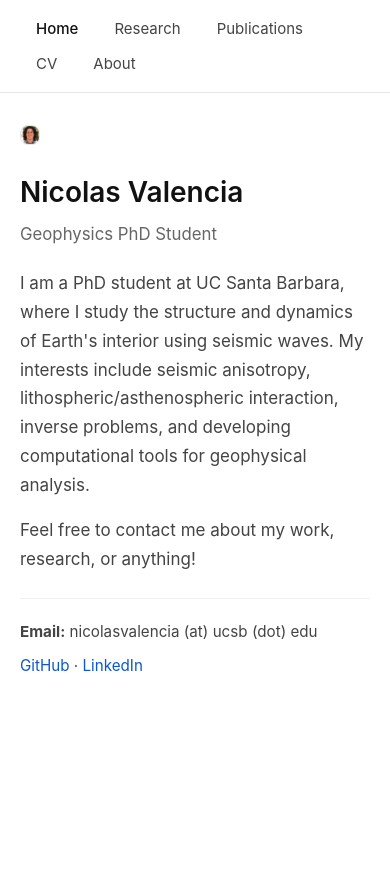
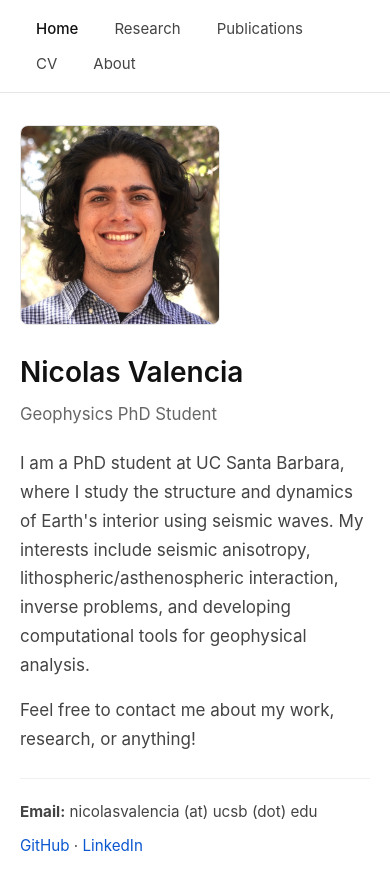
Before and after one commit to nico-valencia/nico-valencia.github.io, a plain HTML site: page index.html in a window 390 px wide. Before the commit the page ends 844 px from the top, so only its background shows below. Drawn offline with Linux system fonts and the light colour scheme.

Commit message:
actions working, editing image now

```diff
--- a/css/main.css
+++ b/css/main.css
@@ -104,8 +104,8 @@ body {
 }
 
 .home-portrait {
-  width: 80px;
-  height: 80px;
+  width: 200px;
+  height: 200px;
   object-fit: cover;
   border-radius: 8px;
   border: 1px solid var(--border);
@@ -497,8 +497,8 @@ a:focus-visible {
   }
 
   .home-portrait {
-    width: 20px;
-    height: 20px;
+    width: 200px;
+    height: 200px;
   }
 
   .research-topic-content {
```
